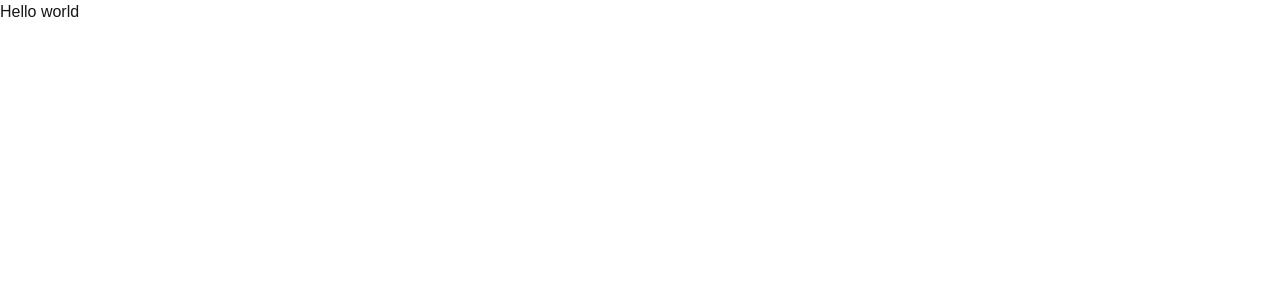
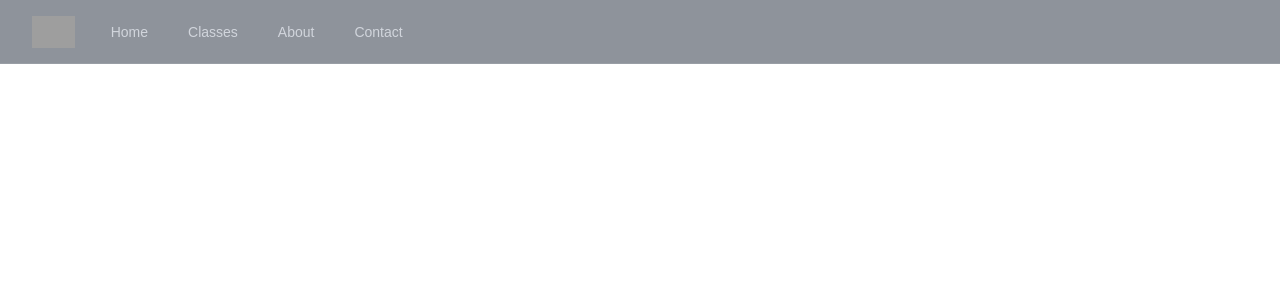
Before and after one commit to figoathallah/belajar-linkedin, a Next.js app: page / in a window 1280 px wide. Shown: the top 300 px of the page. Built offline with nearby package versions, Linux system fonts and the light colour scheme; grey boxes are pictures that could not be loaded.

Commit message:
add navbar from tailwindcss template with tweaks to personalize

```diff
--- a/src/app/page.tsx
+++ b/src/app/page.tsx
@@ -1,7 +1,11 @@
 export default function Home() {
   return (
-    <div>
-      <p>Hello world</p>
-    </div>
+    <html>
+      <body>
+        <div>
+          <p>Hello world</p>
+        </div>
+      </body>
+    </html>
   );
 }
--- a/src/components/Header.tsx
+++ b/src/components/Header.tsx
@@ -1,3 +1,9 @@
+import Navbar from "./Navbar";
+
 export default function Header() {
-  return <header></header>;
+  return (
+    <header>
+      <Navbar />
+    </header>
+  );
 }
--- /dev/null
+++ b/src/components/Navbar.tsx
@@ -0,0 +1,114 @@
+"use client";
+import { usePathname } from "next/navigation";
+import { useState } from "react";
+
+const navItems = [
+  {
+    name: "Home",
+    href: "/",
+  },
+  { name: "Classes", href: "/classes" },
+  { name: "About", href: "/about" },
+  { name: "Contact", href: "/contact" },
+];
+
+export default function Navbar() {
+  const [mobileOpen, setMobileOpen] = useState(false);
+  const pathname = usePathname();
+  return (
+    <nav className="relative bg-gray-800/50 after:pointer-events-none after:absolute after:inset-x-0 after:bottom-0 after:h-px after:bg-white/10">
+      <div className="mx-auto max-w-7xl px-2 sm:px-6 lg:px-8">
+        <div className="relative flex h-16 items-center justify-between">
+          <div className="absolute inset-y-0 left-0 flex items-center sm:hidden">
+            <button
+              type="button"
+              onClick={() => setMobileOpen(!mobileOpen)}
+              className="relative inline-flex items-center justify-center rounded-md p-2 text-gray-400 hover:bg-white/5 hover:text-white focus:outline-2 focus:-outline-offset-1 focus:outline-indigo-500"
+            >
+              <span className="absolute -inset-0.5"></span>
+              <span className="sr-only">Open main menu</span>
+              {!mobileOpen ? (
+                <svg
+                  viewBox="0 0 24 24"
+                  fill="none"
+                  stroke="currentColor"
+                  strokeWidth="1.5"
+                  data-slot="icon"
+                  aria-hidden="true"
+                  className="size-6 in-aria-expanded:hidden"
+                >
+                  <path
+                    d="M3.75 6.75h16.5M3.75 12h16.5m-16.5 5.25h16.5"
+                    strokeLinecap="round"
+                    strokeLinejoin="round"
+                  />
+                </svg>
+              ) : (
+                <svg
+                  viewBox="0 0 24 24"
+                  fill="none"
+                  stroke="currentColor"
+                  strokeWidth="1.5"
+                  data-slot="icon"
+                  aria-hidden="true"
+                  className="size-6 not-in-aria-expanded:hidden"
+                >
+                  <path
+                    d="M6 18 18 6M6 6l12 12"
+                    strokeLinecap="round"
+                    strokeLinejoin="round"
+                  />
+                </svg>
+              )}
+            </button>
+          </div>
+
+          <div className="flex flex-1 items-center justify-center sm:items-stretch sm:justify-start">
+            <div className="flex shrink-0 items-center">
+              <img
+                src="https://tailwindcss.com/plus-assets/img/logos/mark.svg?color=indigo&shade=500"
+                alt="Your Company"
+                className="h-8 w-auto"
+              />
+            </div>
+            <div className="hidden sm:ml-6 sm:block">
+              <div className="flex space-x-4">
+                {navItems.map((item) => (
+                  <a
+                    key={item.name}
+                    href={item.href}
+                    className="rounded-md px-3 py-2 text-sm font-medium text-gray-300 hover:bg-white/5 hover:text-white"
+                  >
+                    {item.name}
+                  </a>
+                ))}
+              </div>
+            </div>
+          </div>
+        </div>
+        {mobileOpen && (
+          <div className="sm:hidden px-4 py-2 space-y-2 bg-gray-800 rounded-md shadow-lg">
+            {navItems.map((item) => {
+              const isActive = pathname === item.href;
+              return (
+                <a
+                  key={item.name}
+                  href={item.href}
+                  onClick={() => setMobileOpen(false)}
+                  className={`block rounded-md px-3 py-2 text-base font-medium
+                    ${
+                      isActive
+                        ? "bg-gray-950/50 text-white"
+                        : "text-gray-300 hover:bg-white/5 hover:text-white"
+                    }`}
+                >
+                  {item.name}
+                </a>
+              );
+            })}
+          </div>
+        )}
+      </div>
+    </nav>
+  );
+}
```
Also changed, not shown: package.json (+7 -5 lines), 1 other file (tests, documents, lock files or other folders).
